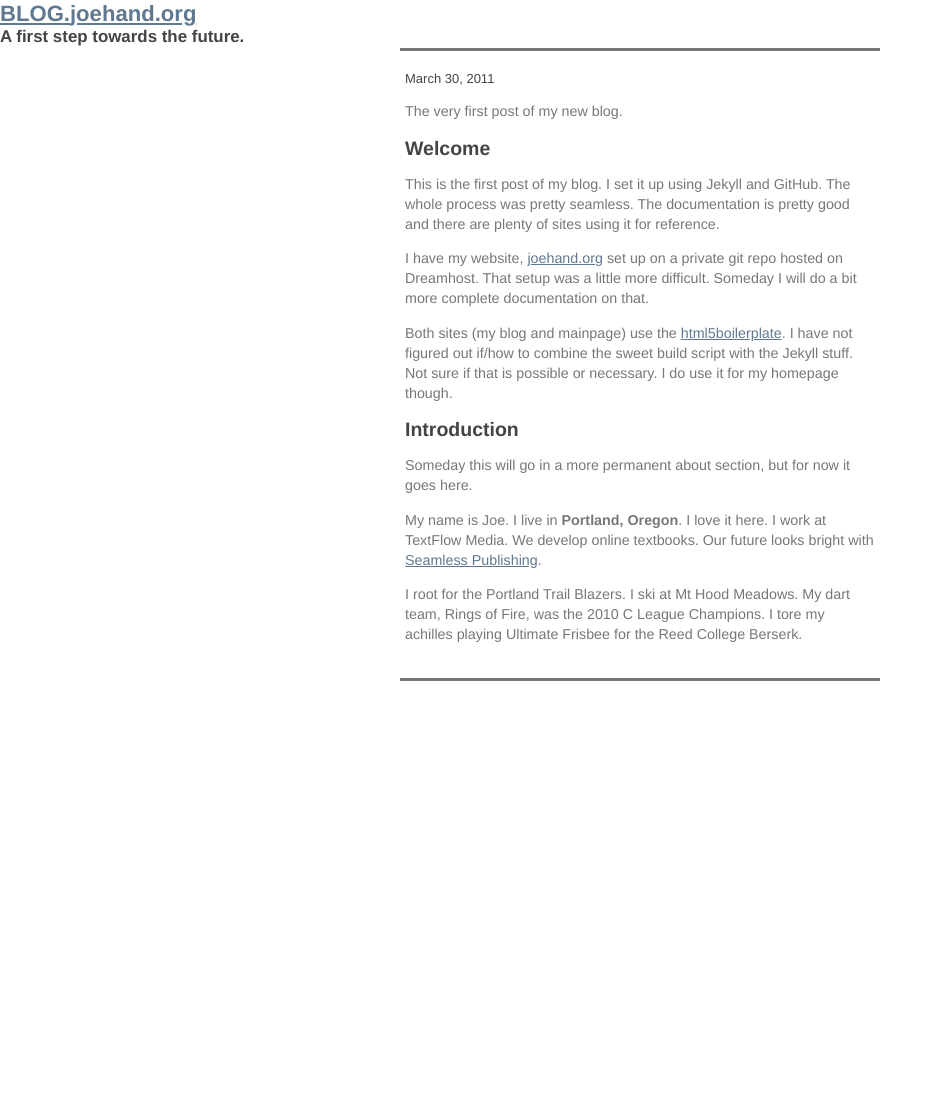
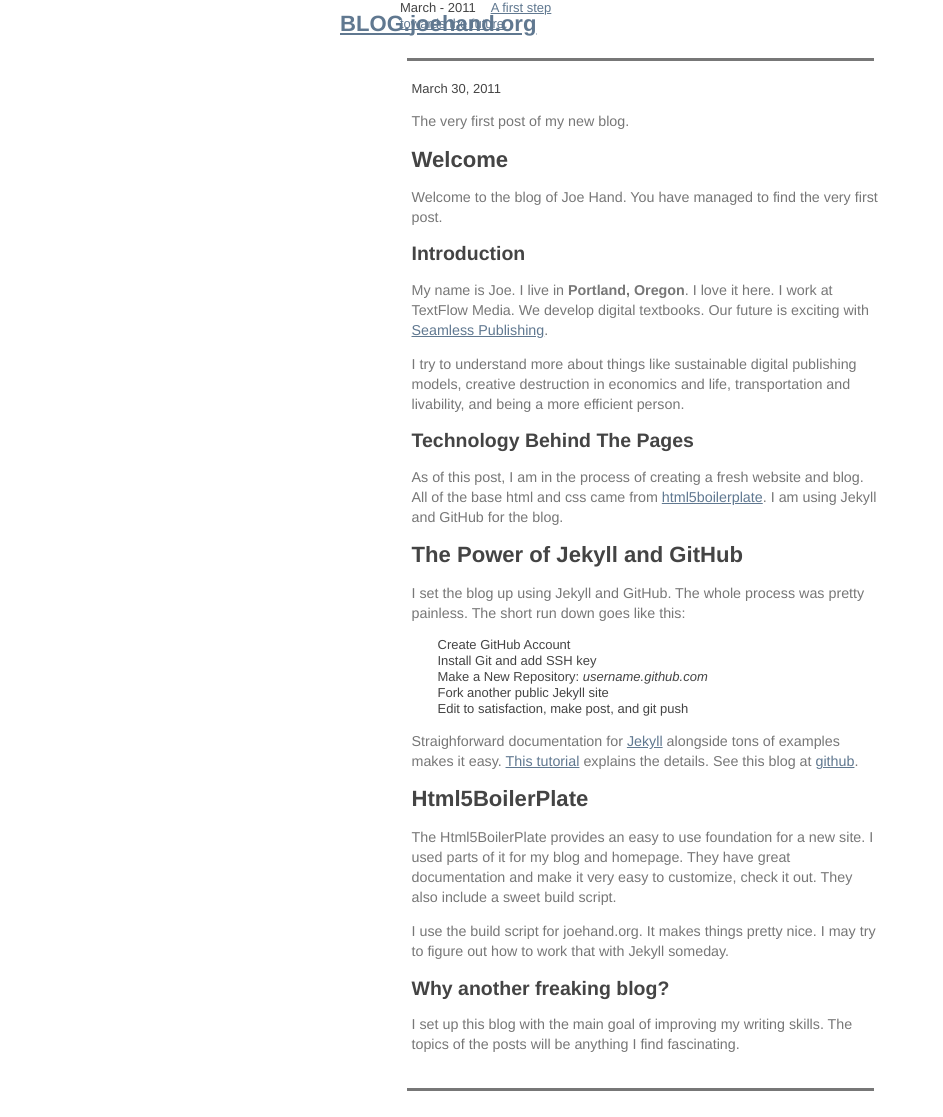
Before and after one commit to joehand/smilingjoe, a Jekyll site: the page built from _posts/2011-03-30-first-post.markdown, in a window 1280 px wide. Shown: the whole page, without its empty margins (0-943 px from the left). Built offline with Jekyll 4.4.1, drawn with Linux system fonts in a browser that asks for light colours; nearby versions of some CDN libraries; Markdown is read by kramdown in place of the engine named in the settings; before the commit the page ends 900 px from its top, so only the background shows below that.

Commit message:
adding a real first post, more css

```diff
--- /dev/null
+++ b/_includes/post_nav.html
@@ -0,0 +1,11 @@
+
+<nav>
+  <ul>
+  {% for post in site.posts %}
+    <li>
+		<span class="date">{{ post.date | date: "%B - %Y" }}</span><a href="{{ post.url }}">{{ post.title }}</a>
+    </li>
+  {% endfor %}
+  </ul>
+  </div>
+</nav>
--- a/_layouts/main.html
+++ b/_layouts/main.html
@@ -34,7 +34,6 @@
     <header><h1>
 	<a href="http://blog.joehand.org">BLOG.</a><a class="small" href="http://joehand.org">joehand.org</a>
 	</h1>
-	<h3>{{ page.title }}</h3>
     </header>
 
     <div id="main" role="main">
--- a/_layouts/post.html
+++ b/_layouts/post.html
@@ -3,9 +3,17 @@ layout: main
 ---
 
 <div class="content">
+
+    {% include post_nav.html %}
+
   <article>
-    {% include post_header.html %}
+    <div class="authoring">
+	  {{ page.date | date: "%B %e, %Y" }}
+	  <p>{{ page.description }}</p>
+	</div>
+
     {{ content }}
+
   </article>
 
 </div>
--- a/_posts/2011-03-30-first-post.markdown
+++ b/_posts/2011-03-30-first-post.markdown
@@ -1,27 +1,46 @@
 ---
 layout: post
 title: A first step towards the future.
+
 description: The very first post of my new blog.
 
 ---
 
-##Welcome
+#Welcome
 
-This is the first post of my blog. I set it up using Jekyll and GitHub. The whole process was pretty seamless. The documentation is pretty good and there are plenty of sites using it for reference.
-
-
-I have my website, <a href="http://joehand.org">joehand.org</a> set up on a private git repo hosted on Dreamhost. That setup was a little more difficult. Someday I will do a bit more complete documentation on that.
-
-
-Both sites (my blog and mainpage) use the <a href="http://html5boilerplate.com/">html5boilerplate</a>. I have not figured out if/how to combine the sweet build script with the Jekyll stuff. Not sure if that is possible or necessary. I do use it for my homepage though.
-
+Welcome to the blog of Joe Hand. You have managed to find the very first post.
 
 ##Introduction
 
-Someday this will go in a more permanent about section, but for now it goes here.
+My name is Joe. I live in __Portland, Oregon__. I love it here. I work at TextFlow Media. We develop digital textbooks. Our future is exciting with <a href="http://seamlesspublishing.com">Seamless Publishing</a>.
+
+I try to understand more about things like sustainable digital publishing models, creative destruction in economics and life, transportation and livability, and being a more efficient person.
+
+##Technology Behind The Pages
+
+As of this post, I am in the process of creating a fresh website and blog. All of the base html and css came from <a href="http://html5boilerplate.com/">html5boilerplate</a>. I am using Jekyll and GitHub for the blog.
+
+#The Power of Jekyll and GitHub
+
+I set the blog up using Jekyll and GitHub. The whole process was pretty painless. The short run down goes like this:
+<ul>
+<li>Create GitHub Account</li>
+<li>Install Git and add SSH key</li>
+<li>Make a New Repository: <em>username.github.com</em></li>
+<li>Fork another public Jekyll site</li>
+<li>Edit to satisfaction, make post, and git push</li>
+</ul>
+
+Straighforward documentation for <a href="http://github.com/mojombo/jekyll">Jekyll</a> alongside tons of examples makes it easy. <a href="http://ksornberger.com/blog/blogging-with-jekyll-and-github/">This tutorial</a> explains the details. See this blog at <a href="https://github.com/joehand/joehand.github.com">github</a>.
 
 
-My name is Joe. I live in __Portland, Oregon__. I love it here. I work at TextFlow Media. We develop online textbooks. Our future looks bright with <a href="http://seamlesspublishing.com">Seamless Publishing</a>.
+#Html5BoilerPlate
+
+The Html5BoilerPlate provides an easy to use foundation for a new site. I used parts of it for my blog and homepage. They have great documentation and make it very easy to customize, check it out. They also include a sweet build script.
+
+I use the build script for joehand.org. It makes things pretty nice. I may try to figure out how to work that with Jekyll someday.
 
 
-I root for the Portland Trail Blazers. I ski at Mt Hood Meadows. My dart team, Rings of Fire, was the 2010 C League Champions. I tore my achilles playing Ultimate Frisbee for the Reed College Berserk.
+##Why another freaking blog?
+
+I set up this blog with the main goal of improving my writing skills. The topics of the posts will be anything I find fascinating.
--- a/css/style.css
+++ b/css/style.css
@@ -178,6 +178,15 @@ body {
    margin:.5em;
 }
 
+
+header {
+	position:fixed;
+	width:600px;
+	top:10px;
+	left:50%;
+	margin-left:-300px;
+}
+
 #main {
 	width:480px;
 	position:relative;
@@ -216,11 +225,22 @@ em {
 	font-style:italic;
 }
 
+nav {
+	width:200px;
+}
+
+article nav {
+	position:fixed;
+	left:-200px;
+	top:50px;
+}
 
 article {
+	position:relative;
 	border-top:3px solid #777;
 	border-bottom:3px solid #777;
 	padding:20px 5px;
+	margin:2em .5em;
 }
 
 ul li {
```
Also changed, not shown: other parts of _layouts/main.html (+1 -1 lines), index.html (+1 -10 lines).
